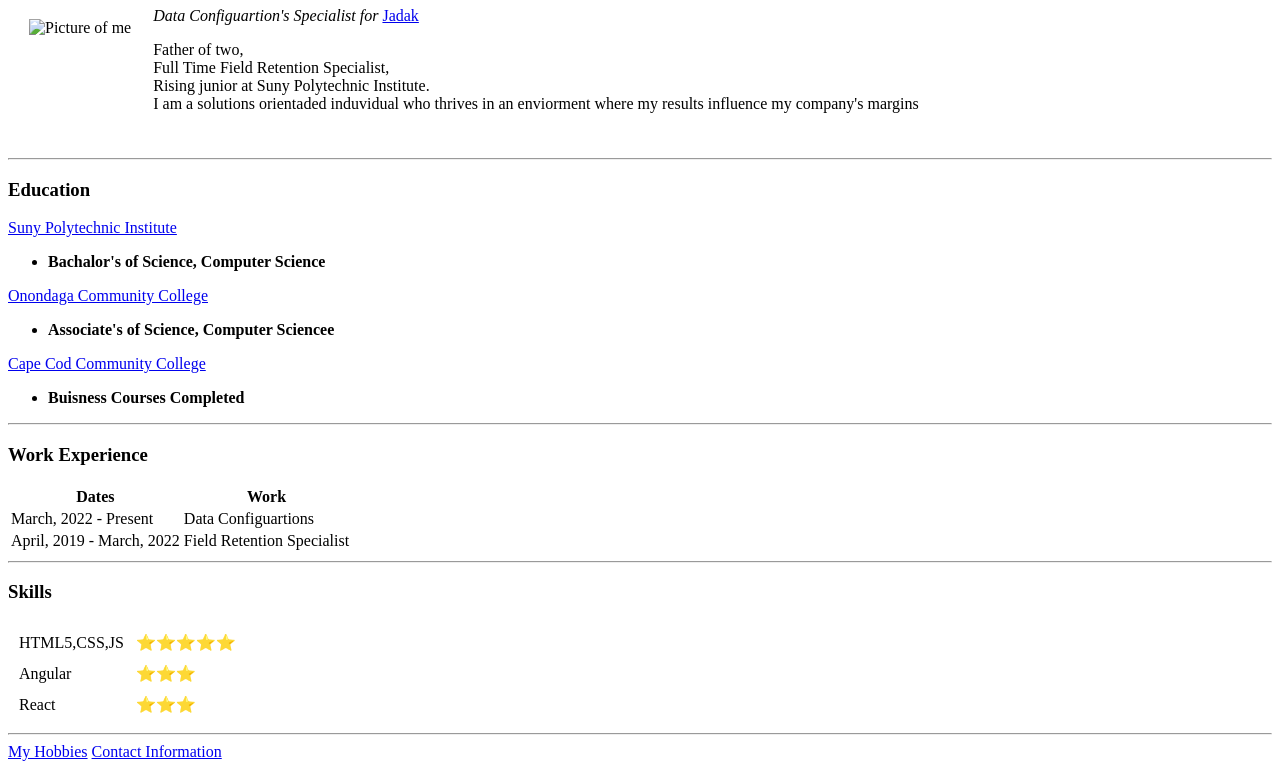
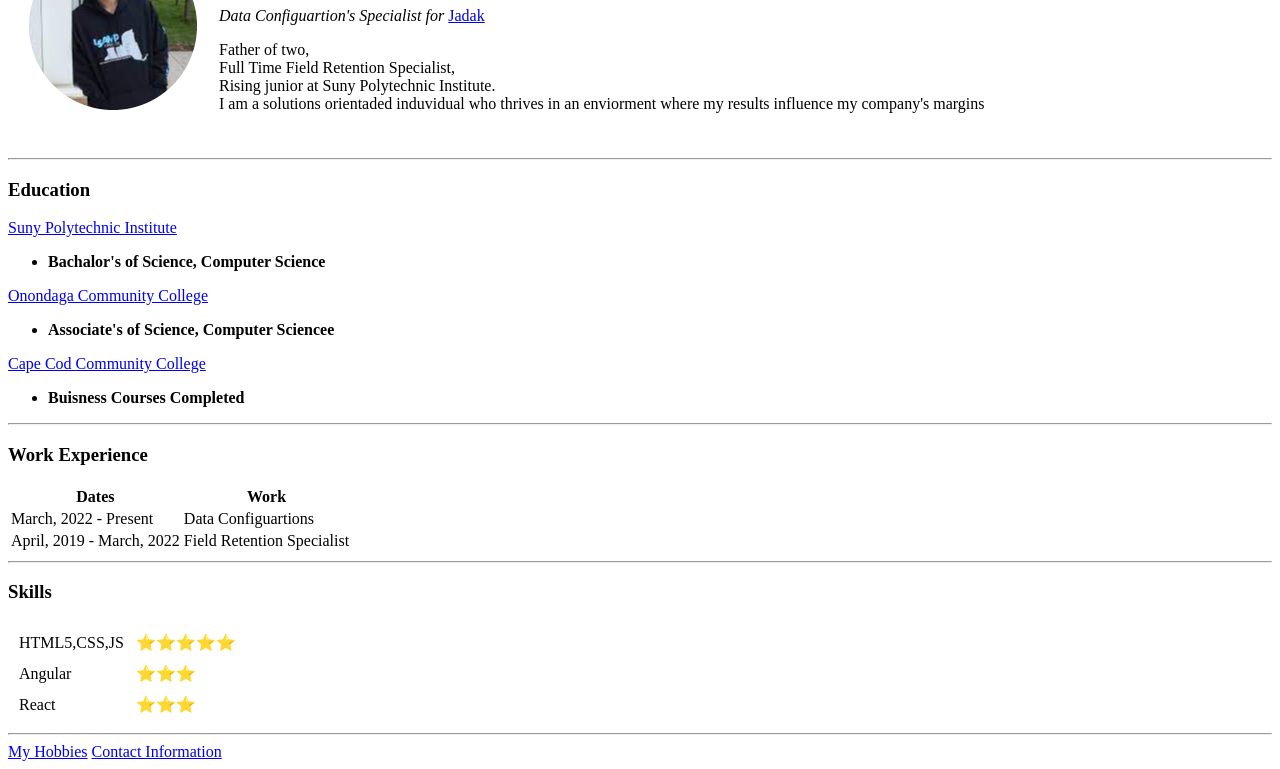
Before and after one commit to HSpain0407/CV, a plain HTML site: page index.html in a window 1280 px wide. Shown: the part 102-871 px from the top of the page. Drawn offline with Linux system fonts and the light colour scheme.

Commit message:
Add files via upload

```diff
--- a/index.html
+++ b/index.html
@@ -8,7 +8,7 @@
     <table cellspacing="20">
         <tr>
             <td>
-                <img src="file:///C:/Users/jusfo/Desktop/SelfTaught/WebDevelopement/HTML%20-%20Personal%20Site/harrison.png" alt="Picture of me">
+                <img src="me.png" alt="Picture of me">
             </td>
             <td>
                 <h1>Harrison Spain</h1>
```
Also changed, not shown: me.png (added).
